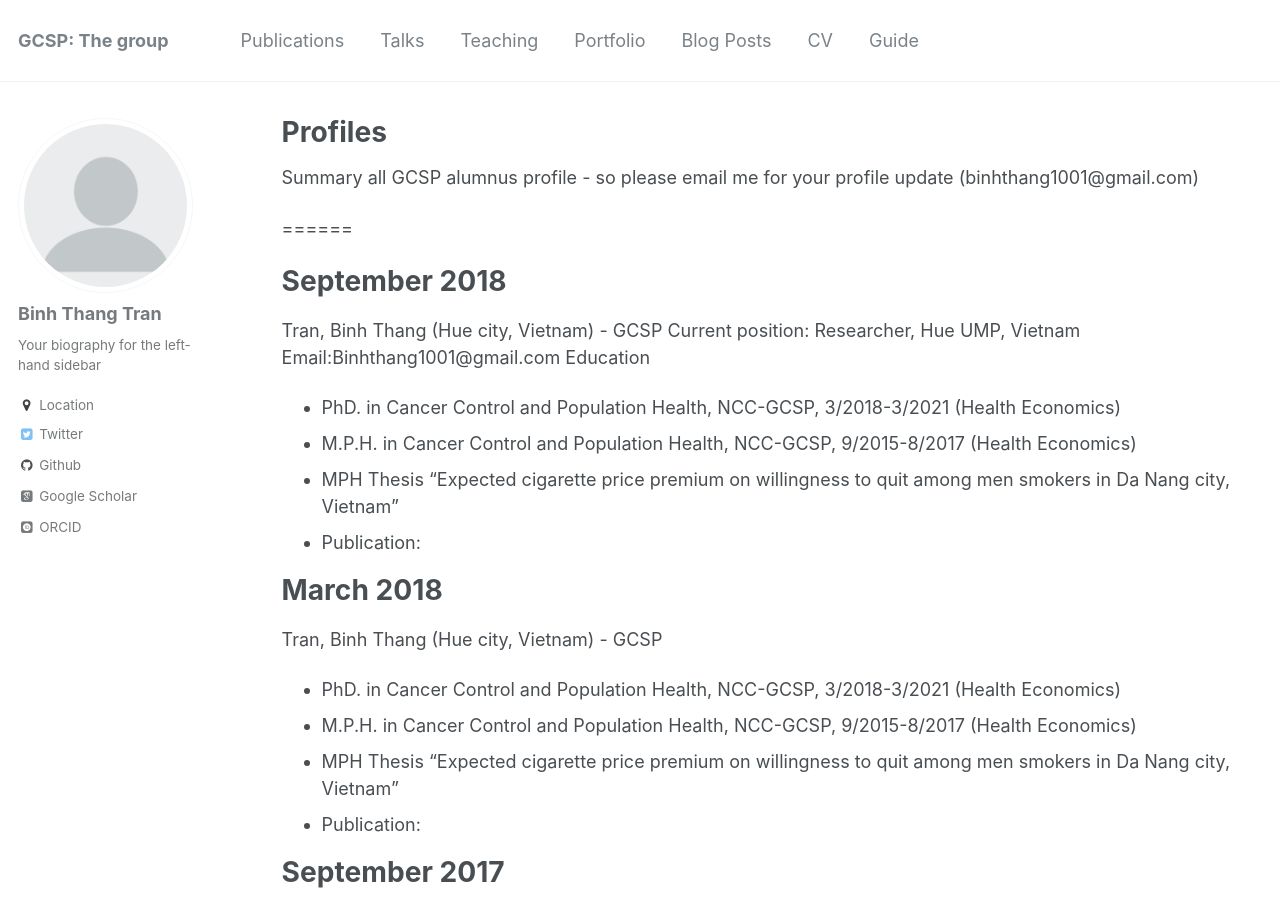
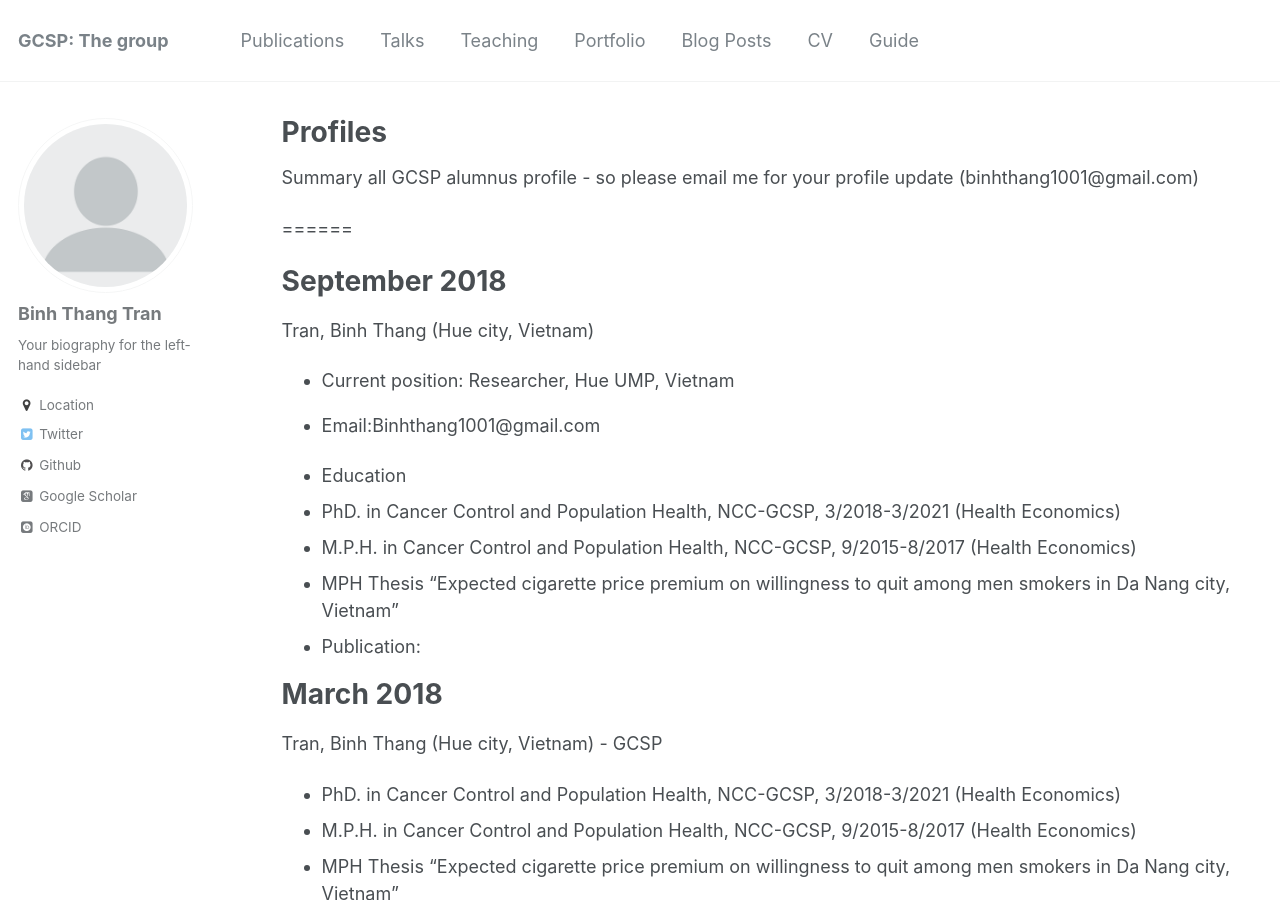
Before and after one commit to kklot/gcsp, a Jekyll site: the page built from _pages/cv.md, in a window 1280 px wide and 900 px high. Built offline with Jekyll 4.4.1, drawn with Linux system fonts in a browser that asks for light colours; some web fonts are replaced.

Commit message:
Update cv.md

```diff
--- a/_pages/cv.md
+++ b/_pages/cv.md
@@ -17,12 +17,13 @@ Summary all GCSP alumnus profile - so please email me for your profile update (b
 
 September 2018
 ======
-Tran, Binh Thang (Hue city, Vietnam) - GCSP
-Current position: Researcher, Hue UMP, Vietnam
-Email:Binhthang1001@gmail.com
-Education
-* PhD. in Cancer Control and Population Health, NCC-GCSP, 3/2018-3/2021  (Health Economics)
-* M.P.H. in Cancer Control and Population Health, NCC-GCSP, 9/2015-8/2017  (Health Economics)
+Tran, Binh Thang (Hue city, Vietnam)
+  * Current position: Researcher, Hue UMP, Vietnam
+  * Email:Binhthang1001@gmail.com
+
+* Education
+ * PhD. in Cancer Control and Population Health, NCC-GCSP, 3/2018-3/2021  (Health Economics)
+ * M.P.H. in Cancer Control and Population Health, NCC-GCSP, 9/2015-8/2017  (Health Economics)
  * MPH Thesis "Expected cigarette price premium on willingness to quit among men smokers in Da Nang city, Vietnam"
  * Publication:
 
```
